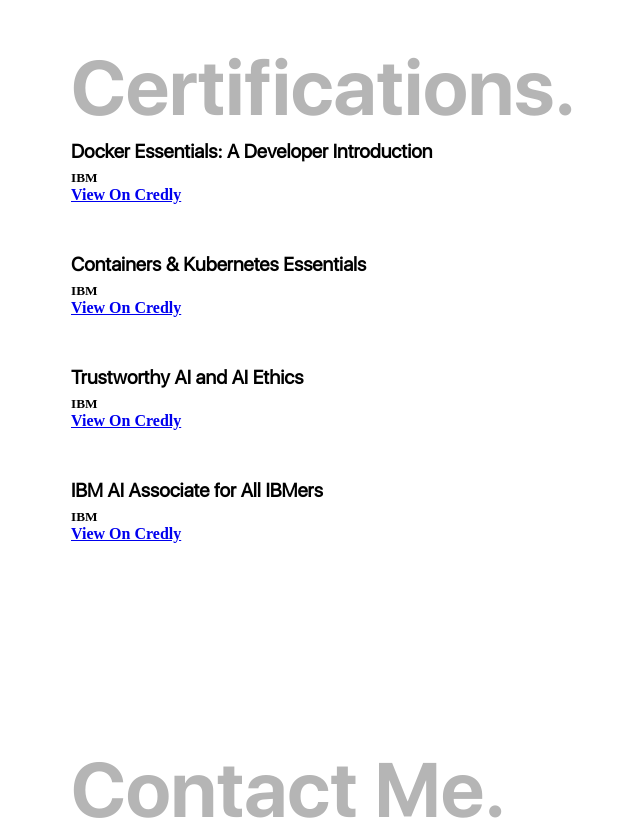
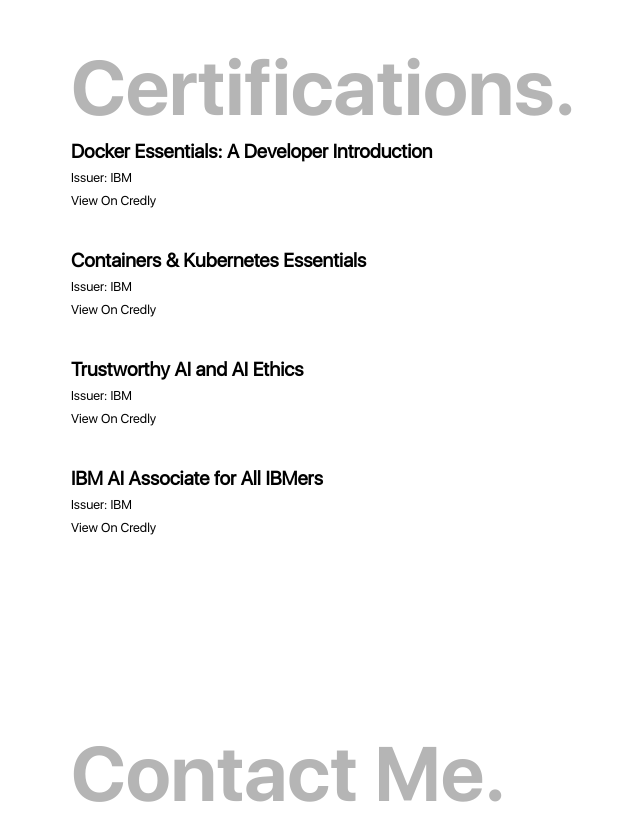
Before and after one commit to yaj-23/personal-site, a React (Create React App) app: page / in a window 1280 px wide. Shown: the part 3000-3820 px from the top of the page, without its empty margins (73-713 px from the left). Built offline with nearby package versions, Linux system fonts and the light colour scheme.

Commit message:
Completed Web Certifications

```diff
--- a/src/components/pages/Certifications.css
+++ b/src/components/pages/Certifications.css
@@ -23,7 +23,40 @@
     padding-bottom: 1vh;
     padding-top: 1vh;
 }
+.certificate-issuer{
+    font-family: "SFReg";
+    font-weight: 100;
+    font-size: 1vw;
+    border-color:  #fff;
+    background: transparent;
+    padding-bottom: 1vh;
+}
 .cert-card{
-    padding-bottom: 5vh;
+    padding-bottom: 3vh;
     display: flex;
 }
+
+.cred-link{
+    font-family: "SFReg";
+    font-weight: 100;
+    font-size: 1vw;
+    border-color:  #fff;
+    background: transparent;
+    padding-bottom: 1vh;
+    transform: scale(1);
+    transition: all 0.3s ease-out;
+    color: black;
+
+}
+
+.cred-link:hover{
+    transform: scale(1);
+    transition: all 0.3s ease-out;
+    color: #4158D0;
+
+}
+
+a:link { text-decoration: none; }
+a:visited { text-decoration: none; }
+a:hover { text-decoration: none; }
+a:active { text-decoration: none; }
--- a/src/components/pages/Certifications.js
+++ b/src/components/pages/Certifications.js
@@ -11,36 +11,36 @@
                 <div className='cert-card'>
                     <div>
                         <h2 className='certificate-title'>Docker Essentials: A Developer Introduction</h2>
-                        <h5 className='certificate-issuer'>IBM</h5>
+                        <h5 className='certificate-issuer'>Issuer: IBM</h5>
                         <a href='https://www.credly.com/badges/3bb9d441-717a-455c-b2a5-da8f7e87d884/public_url' target='_blank' rel="noreferrer">
-                            <h4>View On Credly</h4>
+                            <h4 className='cred-link'>View On Credly</h4>
                         </a>
                     </div>
                 </div>
                 <div className='cert-card'>
                     <div>
                         <h2 className='certificate-title'>Containers & Kubernetes Essentials</h2>
-                        <h5 className='certificate-issuer'>IBM</h5>
+                        <h5 className='certificate-issuer'>Issuer: IBM</h5>
                         <a href='https://www.credly.com/badges/d5ad375c-f591-4092-b2a1-09b0cec16fae/public_url' target='_blank' rel="noreferrer">
-                            <h4>View On Credly</h4>
+                            <h4 className='cred-link'>View On Credly</h4>
                         </a>
                     </div>
                 </div>
                 <div className='cert-card'>
                     <div>
                         <h2 className='certificate-title'>Trustworthy AI and AI Ethics</h2>
-                        <h5 className='certificate-issuer'>IBM</h5>
+                        <h5 className='certificate-issuer'>Issuer: IBM</h5>
                         <a href='https://www.credly.com/badges/ce9f7dfa-6c13-41b6-a309-dcfd22ba9a14/public_url' target='_blank' rel="noreferrer">
-                            <h4>View On Credly</h4>
+                            <h4 className='cred-link'>View On Credly</h4>
                         </a>
                     </div>
                 </div>
                 <div className='cert-card'>
                     <div>
                         <h2 className='certificate-title'>IBM AI Associate for All IBMers</h2>
-                        <h5 className='certificate-issuer'>IBM</h5>
+                        <h5 className='certificate-issuer'>Issuer: IBM</h5>
                         <a href='https://www.credly.com/badges/8f822c41-91c0-4c7b-a68c-ae414ffc4c21/public_url' target='_blank' rel="noreferrer">
-                            <h4>View On Credly</h4>
+                            <h4 className='cred-link'>View On Credly</h4>
                         </a>
                     </div>
                 </div>
```
Also changed, not shown: 1 other file (tests, documents, lock files or other folders).
